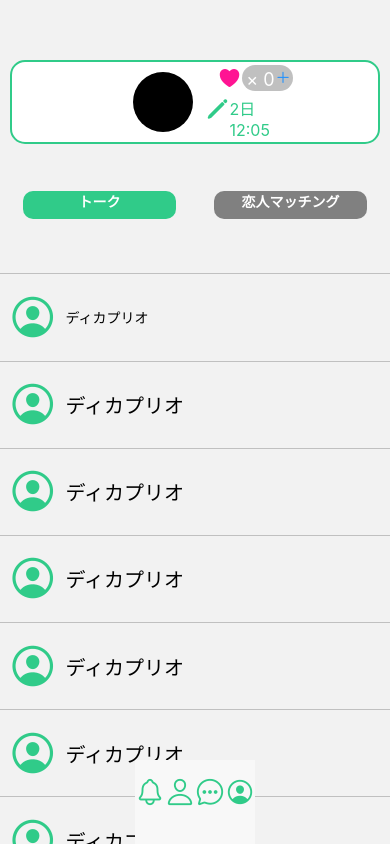
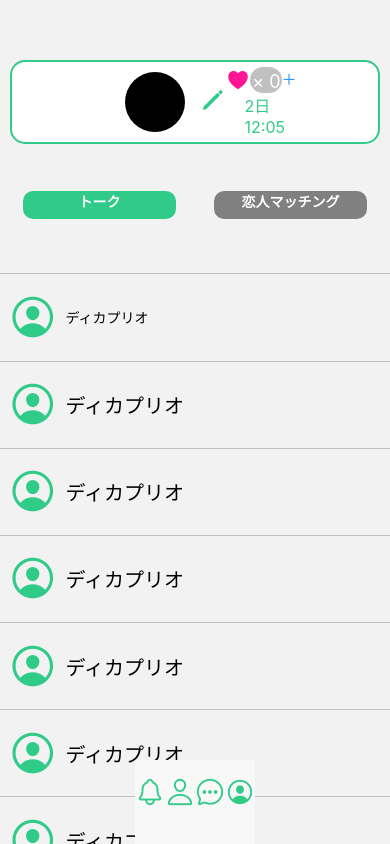
Before and after one commit to show-creater/ritsu-match, a React Native app in the folder frontend/: screen /Talk in a window 390 px wide. Built offline with nearby package versions, Linux system fonts and the light colour scheme; no server answers; the database is empty.

Commit message:
header設定

```diff
--- a/frontend/src/component/header/HomeHeader.tsx
+++ b/frontend/src/component/header/HomeHeader.tsx
@@ -36,65 +36,74 @@ const HomeHeader = () => {
             marginRight: 10
         },
         informations: {
+            flexDirection: 'row',
+        },
+        Namefaculty: {
             flexDirection: 'column',
-        },
-        NameHeart: {
-            flexDirection: 'row',
-            justifyContent: 'space-between',
-            width: '75%',
+            justifyContent: 'center',
             paddingLeft: '5%',
-            paddingBottom: 5
-
+            paddingBottom: 5,
+            width: '45%'
         },
         heart: {
             flexDirection: 'row',
-            justifyContent: 'flex-end'
+            justifyContent: 'center',
+            alignItems: 'center'
         },
         heartCount: {
             backgroundColor: 'silver',
-            width: '60%',
+            width: '47%',
             borderRadius: 20,
             alignItems: 'center',
             flexDirection: 'row',
             justifyContent: 'space-between',
-            paddingRight: '5%'
+            paddingRight: '15%',
         },
-        FucilityDate: {
-            flexDirection: 'row',
-            justifyContent: 'space-between',
-            width: '70%',
-            paddingLeft: '3%'
+        HeartDate: {
+            flexDirection: 'column',
+            justifyContent: 'center',
+            // paddingLeft: '5%',
+            alignItems: 'flex-end',
+            width: '40%',
+            // marginLeft: '15%',
+
         },
-    })
+    });
 
     return (
         <View style={styles.header}>
             <View style={styles.icon}>
-                {userImage != '' && <Image style={{ zIndex: 100, borderRadius: 100, height: 60, width: 60, }}
+                {userImage != '' && <Image style={{ zIndex: 100, borderRadius: 100, height: 60, width: 60 }}
                     source={{ uri: userImage }}
                     resizeMode='cover'
                 />}
             </View>
             <View style={styles.informations}>
-                <View style={styles.NameHeart}>
-                    <Text style={{ fontSize: 20, color: '#30CB89' }}>{`${infor.name}`}</Text>
+                <View style={styles.Namefaculty}>
+                    <Text
+                        style={{ fontSize: 20, color: '#30CB89', maxWidth: '100%' }}
+                        numberOfLines={1}
+                        ellipsizeMode='tail'
+                    >
+                        {`${infor.name}`}
+                    </Text>
+                    <View style={{ flexDirection: 'row' }}>
+                        <Ionicons name="pencil" size={24} color='#30CB89' />
+                        <Text style={{ fontSize: 16, color: '#30CB89' }}>{`${infor.faculty}`}</Text>
+                    </View>
+                </View>
+                <View style={styles.HeartDate}>
                     <View style={styles.heart}>
                         <Ionicons name="heart" size={24} color="deeppink" />
                         <View style={styles.heartCount}>
                             <Text style={{ fontSize: 18, paddingLeft: '10%', color: 'white' }}>{`× ${a}　`}</Text>
-                            <AntDesign name="plus" size={15} color="dodgerblue" />
+                            <AntDesign name="plus" size={15} color="dodgerblue"/>
                         </View>
-                    </View>
-                </View>
-                <View style={styles.FucilityDate}>
-                    <View style={{ flexDirection: 'row' }}>
-                        <Ionicons name="pencil" size={24} color='#30CB89' />
-                        <Text style={{ fontSize: 16, color: '#30CB89' }}>{`${infor.faculty}`}</Text>
                     </View>
                     <Text style={{ fontSize: 16, color: '#30CB89' }}>{'2日 12:05'}</Text>
                 </View>
             </View>
         </View>
-    )
+    );
 };
 export default HomeHeader;
```
